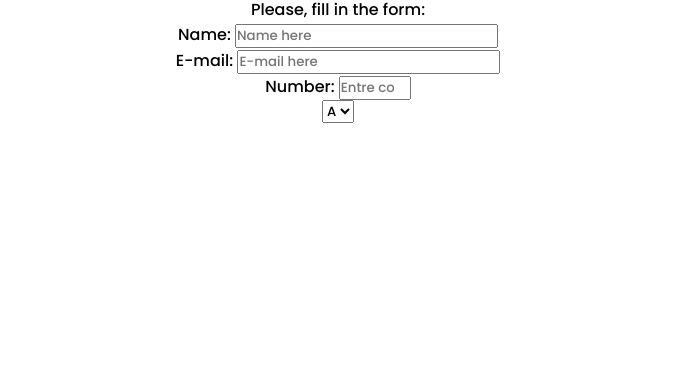
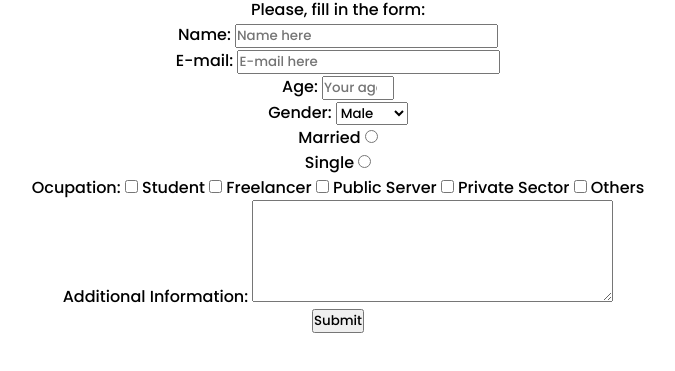
Before and after one commit to juniormandriva74/form-data-validation, a plain HTML site: page index.html in a window 1280 px wide. Shown: the part 51-422 px from the top of the page, without its empty margins (302-977 px from the left). Drawn offline with Linux system fonts and the light colour scheme.

Commit message:
Finishing the html

```diff
--- a/index.html
+++ b/index.html
@@ -14,19 +14,43 @@
     </div>
 
     <form action="#" id="survey-form">
-        <label for="" id="name-label">Name:
-            <input type="text" name="" id="name" placeholder="Name here" required>
+        <label for="name" id="name-label">Name:
+            <input type="text" name="" id="name" placeholder="Name here" title="Name here, don't clear" required>
         </label>
-        <label for="" id="email-label">E-mail:
-            <input type="email" name="" id="email" placeholder="E-mail here" required>
+        <label for="email" id="email-label">E-mail:
+            <input type="email" name="" id="email" placeholder="E-mail here" pattern="[a-z0-9._%+-]+@[a-z0-9.-]+\.[a-z]{2,}$" title="Your e-mail here, with the example yourname@abc.com" required>
         </label>
-        <label for="" id="number-label"> Number:
-            <input type="number" id="number" min="10" max="50" placeholder="Entre com um número">
+        <label for="number" id="number-label"> Age:
+            <input type="number" id="number" min="18" max="70" placeholder="Your age here" pattern="[0-9]{2,}" title="Your age here, age between 18 and 70 years" required>
         </label>
-        <select name="" id="dropdown">
-            <option value="A" name="choose">A</option>
-            <option value="B" name="choose">B</option>
-        </select>
+        <label for=""> Gender:
+            <select name="gender" id="dropdown">
+                <option value="M" name="choose">Male</option>
+                <option value="F" name="choose">Female</option>
+            </select>
+        </label>
+        <label for=""> Married
+            <input type="radio" name="conjugate" id="">
+        </label>
+        <label> Single
+            <input type="radio" name="conjugate" id="">
+        </label>
+        <label for=""> Ocupation:
+            <input type="checkbox" name="" id="" value="student"> Student
+            <input type="checkbox" name="" id="" value="freelancer"> Freelancer
+            <input type="checkbox" name="" id="" value="public-server"> Public Server
+            <input type="checkbox" name="" id="" value="private-sector"> Private Sector
+            <input type="checkbox" name="" id="" value="others"> Others
+        </label>
+        <label for=""> Additional Information:
+            <textarea name="" id="" cols="30" rows="5"></textarea>
+        </label>
+        <input type="submit" id="submit" value="Submit">
+
+
+
+
+
 
 
 
```
